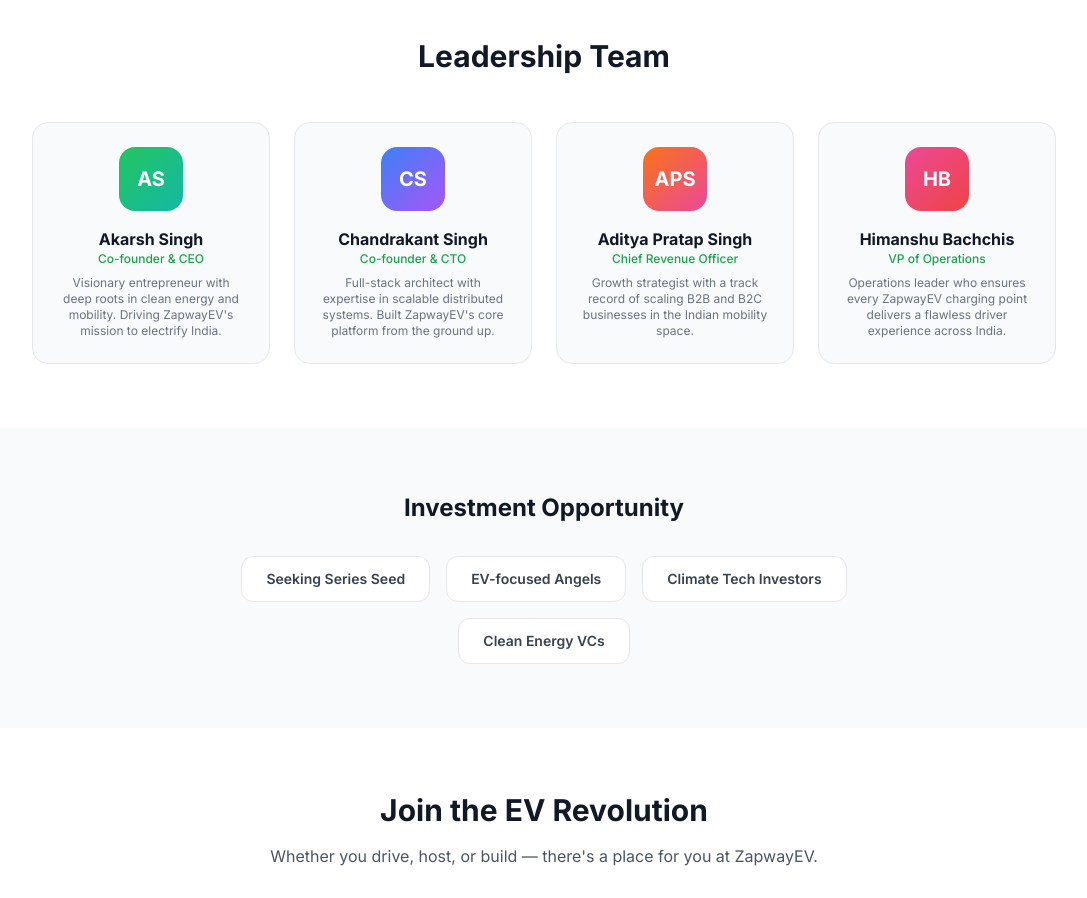
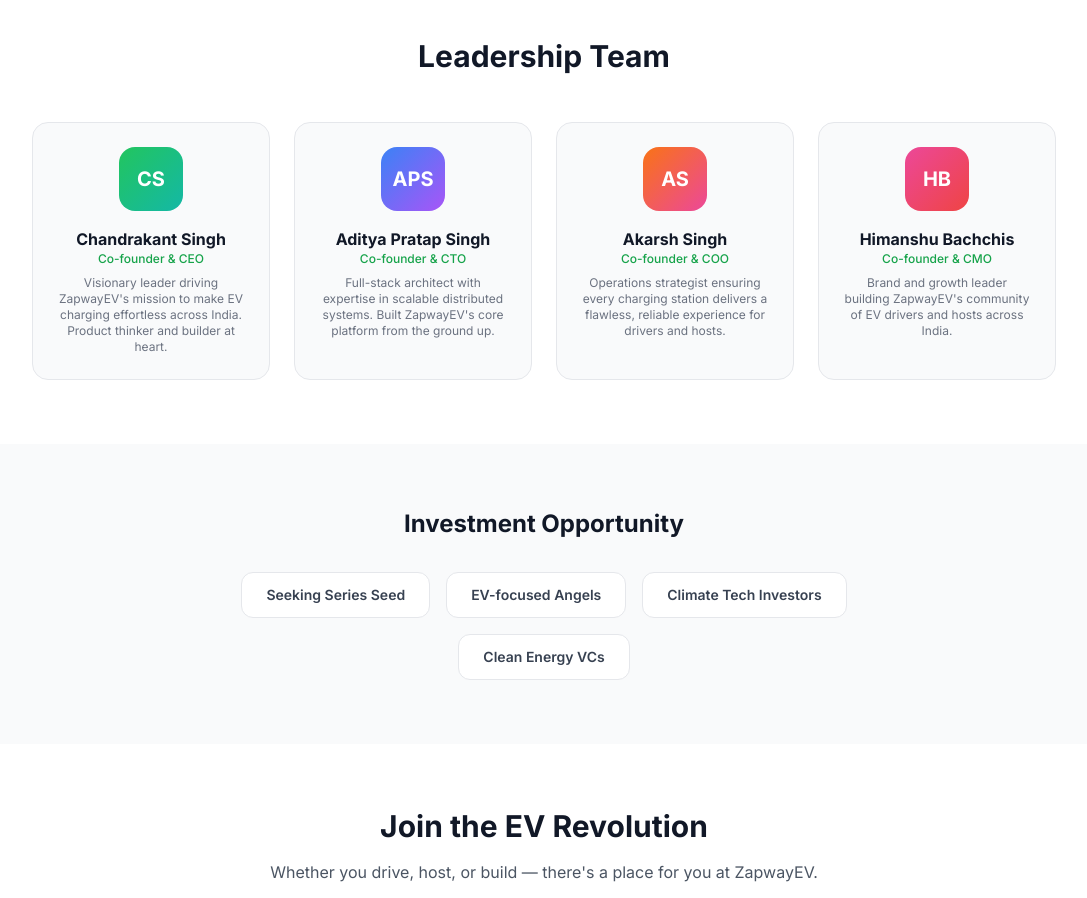
Before and after one commit to Shivachatechnologies/zapwayev, a Next.js app: page /about in a window 1280 px wide. Shown: the part 2040-2938 px from the top of the page, without its empty margins (96-1183 px from the left). Built offline with nearby package versions, Linux system fonts and the light colour scheme.

Commit message:
fix: update co-founder roles
- Chandrakant Singh → CEO
- Aditya Pratap Singh → CTO
- Akarsh Singh → COO
- Himanshu Bachchis → CMO

```diff
--- a/app/about/page.tsx
+++ b/app/about/page.tsx
@@ -7,32 +7,32 @@ import { Zap, Target, Heart, Globe, Award } from "lucide-react";
 
 const team = [
   {
-    name: "Akarsh Singh",
+    name: "Chandrakant Singh",
     role: "Co-founder & CEO",
-    initials: "AS",
+    initials: "CS",
     color: "from-green-500 to-teal-500",
-    bio: "Visionary entrepreneur with deep roots in clean energy and mobility. Driving ZapwayEV's mission to electrify India.",
+    bio: "Visionary leader driving ZapwayEV's mission to make EV charging effortless across India. Product thinker and builder at heart.",
   },
   {
-    name: "Chandrakant Singh",
+    name: "Aditya Pratap Singh",
     role: "Co-founder & CTO",
-    initials: "CS",
+    initials: "APS",
     color: "from-blue-500 to-purple-500",
     bio: "Full-stack architect with expertise in scalable distributed systems. Built ZapwayEV's core platform from the ground up.",
   },
   {
-    name: "Aditya Pratap Singh",
-    role: "Chief Revenue Officer",
-    initials: "APS",
+    name: "Akarsh Singh",
+    role: "Co-founder & COO",
+    initials: "AS",
     color: "from-orange-500 to-pink-500",
-    bio: "Growth strategist with a track record of scaling B2B and B2C businesses in the Indian mobility space.",
+    bio: "Operations strategist ensuring every charging station delivers a flawless, reliable experience for drivers and hosts.",
   },
   {
     name: "Himanshu Bachchis",
-    role: "VP of Operations",
+    role: "Co-founder & CMO",
     initials: "HB",
     color: "from-pink-500 to-red-500",
-    bio: "Operations leader who ensures every ZapwayEV charging point delivers a flawless driver experience across India.",
+    bio: "Brand and growth leader building ZapwayEV's community of EV drivers and hosts across India.",
   },
 ];
 
```
